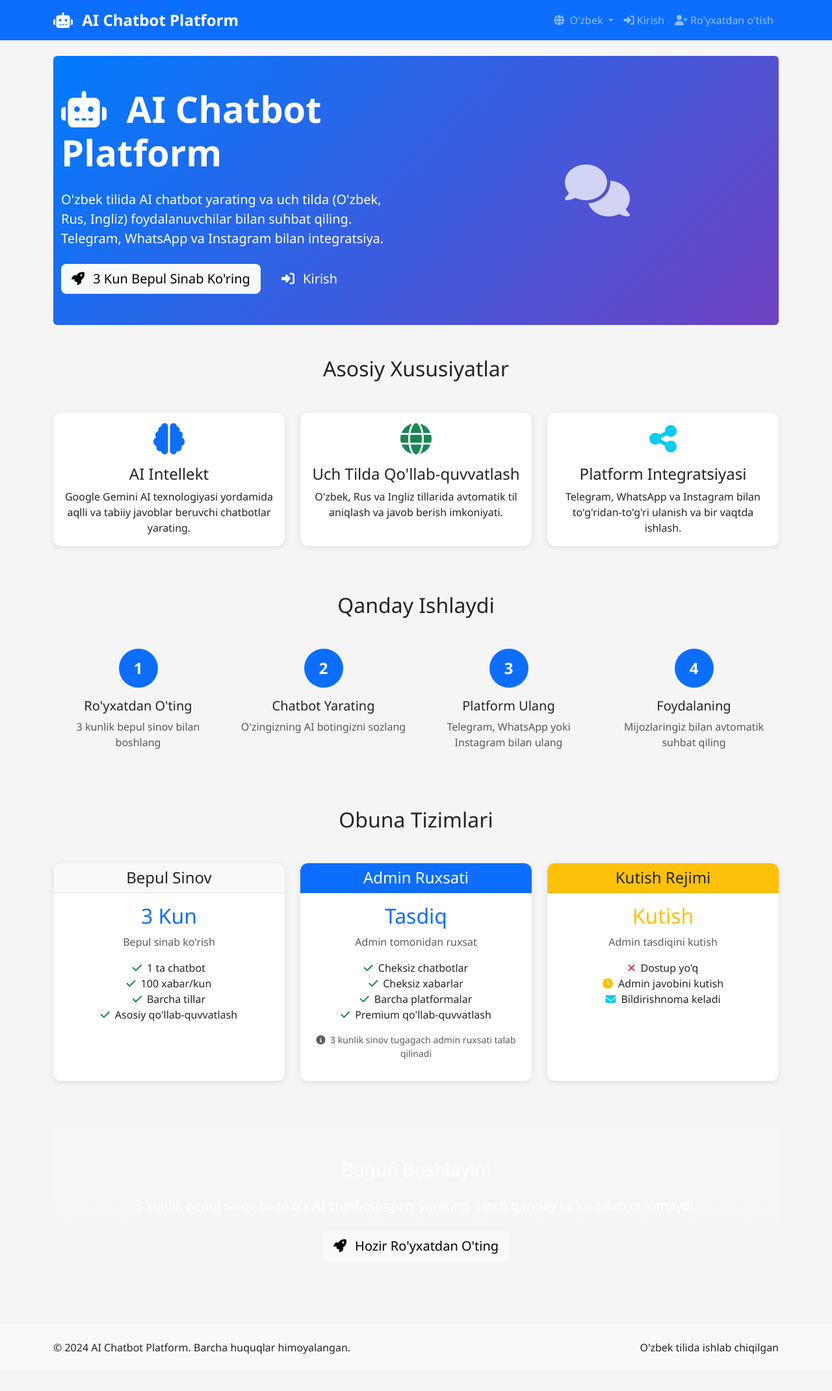
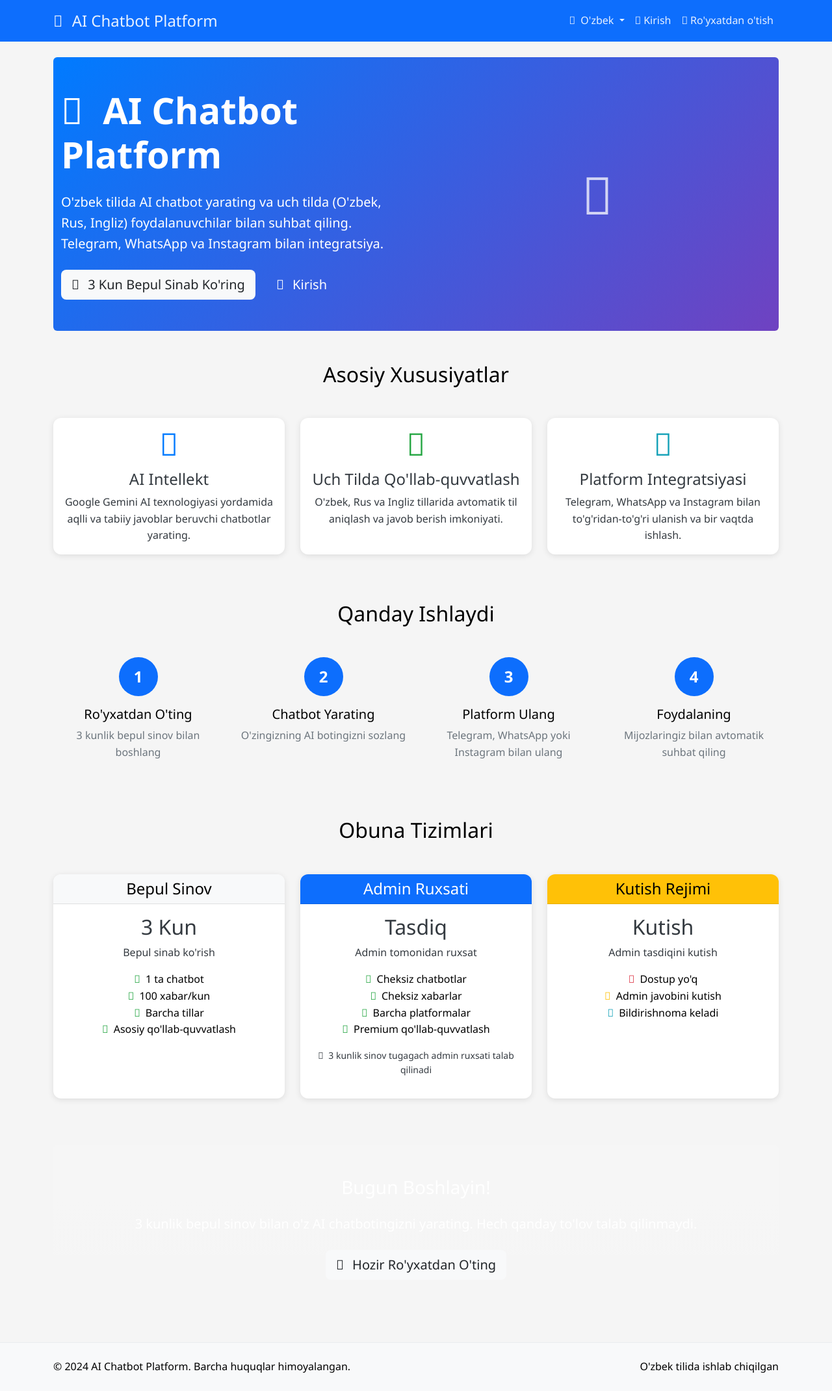
Before and after one commit to akramjon10000/ChatbotBuilder, a Flask app: page / in a window 1280 px wide. Shown: the whole page at 65% size. Before the commit the page ends 2083 px from the top, so only its background shows below. Run offline with Flask 3, Linux system fonts and the light colour scheme.

Commit message:
Improve text visibility and readability across the platform
This commit addresses issues with text visibility and readability by updating the CSS to ensure consistent font families, colors, and line spacing across various elements, including Uzbek text, navigation, tables, forms, modals, and alerts. The changes aim to improve the overall user experience by making all content easily discernible.

Replit-Commit-Author: Agent
Replit-Commit-Session-Id: 770a6e83-5b12-44c1-addb-c320bab25847
Replit-Commit-Checkpoint-Type: full_checkpoint
Replit-Commit-Screenshot-Url: https://storage.googleapis.com/screenshot-production-us-central1/cf7d6d1a-790b-42d6-bdc2-cecd9dc5cd5b/770a6e83-5b12-44c1-addb-c320bab25847/ddm39LV

```diff
--- a/static/css/style.css
+++ b/static/css/style.css
@@ -9,13 +9,15 @@
     --info-color: #17a2b8;
     --light-color: #f8f9fa;
     --dark-color: #343a40;
-    --font-family: 'Segoe UI', Tahoma, Geneva, Verdana, sans-serif;
+    --font-family: 'Segoe UI', 'Roboto', 'Arial', 'Helvetica Neue', 'DejaVu Sans', sans-serif;
 }
 
 /* Global Styles */
 body {
     font-family: var(--font-family);
     background-color: #f5f5f5;
+    color: #212529;
+    line-height: 1.6;
 }
 
 /* Navigation Enhancements */
@@ -98,6 +100,8 @@ body {
     border: 2px solid #e9ecef;
     transition: all 0.3s ease;
     padding: 12px 15px;
+    color: #212529 !important;
+    background-color: #fff !important;
 }
 
 .form-control:focus {
@@ -123,18 +127,20 @@ body {
 .table {
     border-radius: 12px;
     overflow: hidden;
+    color: #212529 !important;
 }
 
 .table th {
     background-color: var(--light-color);
     border: none;
     font-weight: 600;
-    color: var(--dark-color);
+    color: var(--dark-color) !important;
 }
 
 .table td {
     vertical-align: middle;
     border-color: #f1f3f4;
+    color: #212529 !important;
 }
 
 .table-hover tbody tr:hover {
@@ -418,8 +424,148 @@ footer {
 }
 
 /* Uzbek Text Enhancements */
-.uzbek-text {
-    font-family: 'Times New Roman', serif;
+.uzbek-text,
+body[lang="uz"],
+body[lang="uz"] *,
+[lang="uz"],
+[lang="uz"] * {
+    font-family: 'Segoe UI', 'Roboto', 'Arial', 'Helvetica Neue', 'DejaVu Sans', 'Noto Sans', sans-serif !important;
+    font-weight: 400;
+    color: inherit;
+}
+
+/* Ensure all text is visible */
+*, *::before, *::after {
+    color: inherit;
+    font-family: inherit;
+}
+
+/* Fix any potential color visibility issues */
+.text-white {
+    color: #ffffff !important;
+}
+
+.text-dark {
+    color: #212529 !important;
+}
+
+.text-muted {
+    color: #6c757d !important;
+}
+
+/* Ensure card text is visible */
+.card-text, .card-title, .card-body p, .card-body h1, .card-body h2, .card-body h3, .card-body h4, .card-body h5, .card-body h6 {
+    color: var(--dark-color) !important;
+}
+
+/* Ensure navbar text is visible */
+.navbar-nav .nav-link, .navbar-brand {
+    color: rgba(255, 255, 255, 0.9) !important;
+}
+
+.navbar-nav .nav-link:hover {
+    color: #ffffff !important;
+}
+
+/* Ensure form labels are visible */
+.form-label, label {
+    color: var(--dark-color) !important;
+    font-weight: 600;
+}
+
+/* Fix dropdown menu text visibility */
+.dropdown-menu {
+    color: #212529 !important;
+}
+
+.dropdown-item {
+    color: #212529 !important;
+}
+
+.dropdown-item:hover {
+    color: #fff !important;
+}
+
+/* Fix modal text visibility */
+.modal-body, .modal-title, .modal-header, .modal-footer {
+    color: #212529 !important;
+}
+
+/* Fix alert text visibility */
+.alert {
+    color: inherit !important;
+}
+
+/* Fix badge text visibility */
+.badge {
+    color: #fff !important;
+}
+
+/* Fix button text visibility */
+.btn {
+    color: inherit;
+}
+
+.btn-primary {
+    color: #fff !important;
+}
+
+.btn-secondary {
+    color: #fff !important;
+}
+
+.btn-success {
+    color: #fff !important;
+}
+
+.btn-danger {
+    color: #fff !important;
+}
+
+.btn-warning {
+    color: #212529 !important;
+}
+
+.btn-info {
+    color: #fff !important;
+}
+
+.btn-light {
+    color: #212529 !important;
+}
+
+.btn-dark {
+    color: #fff !important;
+}
+
+/* Fix list and other common elements */
+ul, ol, li, p, span, div {
+    color: inherit;
+}
+
+/* Fix specific Bootstrap text utilities */
+.text-primary {
+    color: var(--primary-color) !important;
+}
+
+.text-secondary {
+    color: var(--secondary-color) !important;
+}
+
+.text-success {
+    color: var(--success-color) !important;
+}
+
+.text-danger {
+    color: var(--danger-color) !important;
+}
+
+.text-warning {
+    color: var(--warning-color) !important;
+}
+
+.text-info {
+    color: var(--info-color) !important;
 }
 
 /* Dark Mode Support */
--- a/templates/base.html
+++ b/templates/base.html
@@ -3,6 +3,7 @@
 <head>
     <meta charset="UTF-8">
     <meta name="viewport" content="width=device-width, initial-scale=1.0">
+    <meta http-equiv="Content-Type" content="text/html; charset=utf-8">
     <title>{% block title %}AI Chatbot Platform{% endblock %}</title>
 
     <!-- Bootstrap 5 CSS -->
```
